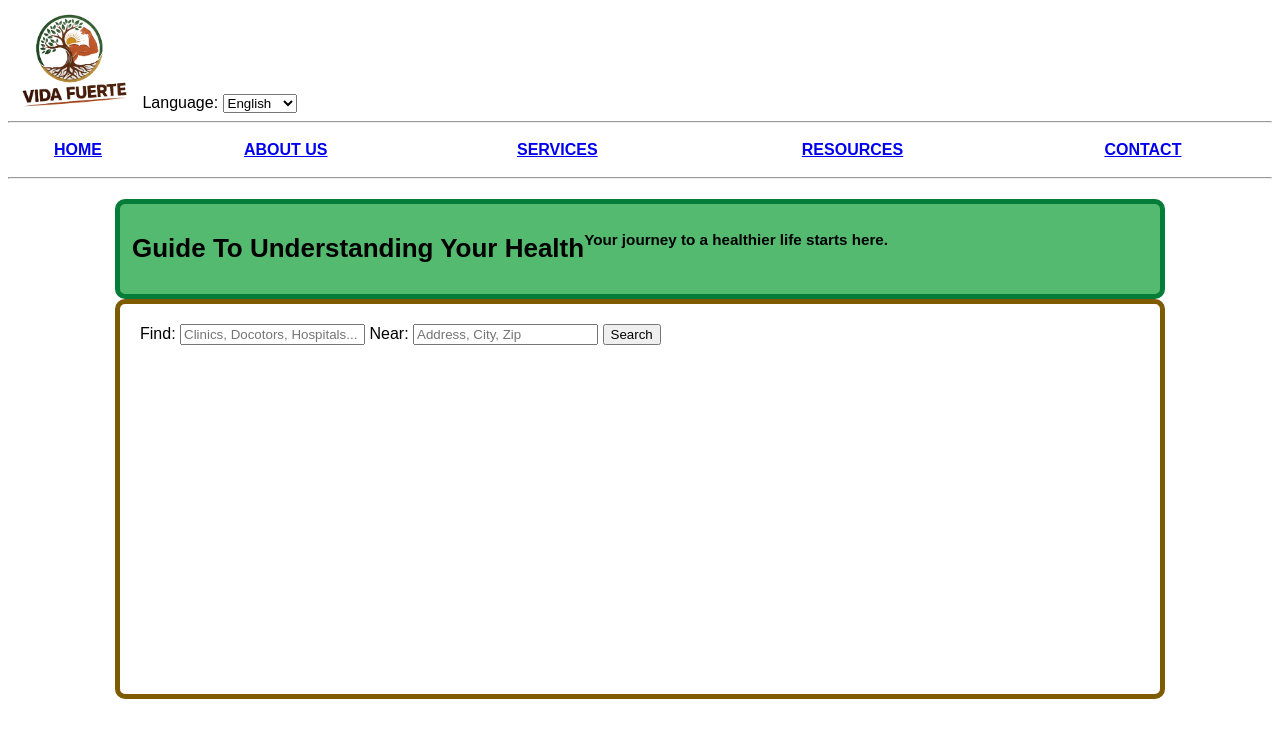
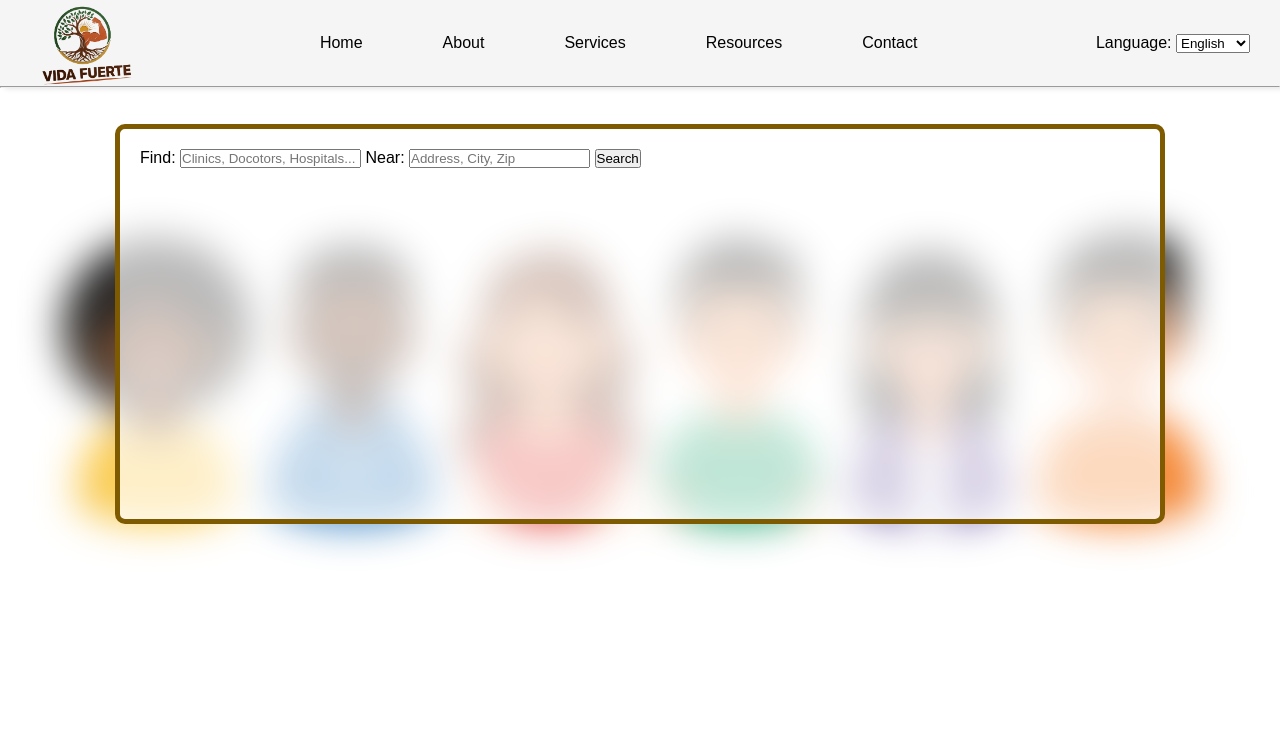
Before and after one commit to KarinaCux/Vida-Fuerte-, a plain HTML site: page frontPage.html in a window 1280 px wide. Drawn offline with Linux system fonts and the light colour scheme.

Commit message:
Navigation Bar updated

```diff
--- a/frontPage.html
+++ b/frontPage.html
@@ -7,8 +7,18 @@
         <link rel="stylesheet" href="style.css">
     </head>
     <body>
-        <img src="logo.png" alt="Vida Fuerte Logo" width="130" height="100">
-        <label id="language">Language: </label>
+        <nav class="nav-bar">
+            <img src="logo.png" alt="Vida Fuerte Logo" width="130" height="100" class="logo-img">
+
+            <ul class="nav-links">
+                <li><a href="frontPage.html">Home</a></li>
+                <li><a href="aboutUs.html">About</a></li>
+                <li><a href="services.html">Services</a></li>
+                <li><a href="resources.html">Resources</a></li>
+                <li><a href="contact.html">Contact</a></li>
+            </ul>
+
+            <label id="language">Language:
                 <select>
                     <option value="en">English</option>
                     <option value="es">Español</option>
@@ -19,34 +29,15 @@
                     <option value="hi">हिन्दी</option>
                     <option value="ru">Русский</option>
                 </select>
+            </label>
+        </nav>
+        <hr>
+       <!--
+        <h1>Guide To Understanding Your Health</h1>
+        <h4>Your journey to a healthier life starts here.</h4> -->
+        <br><br>
 
-        <hr>
-        <table align="center" width="100%" cellpadding="15">
-            <tr align="center">
-                <th width=120px>
-                    <a href="frontPage.html">Home</a>
-                </th>
-                <th>
-                    <a href="aboutUs.html">About Us</a>
-                </th>
-                <th>
-                    <a href="services.html">Services</a>
-                </th>
-                <th>
-                    <a href="resources.html">Resources</a>
-                </th>
-                <th>
-                    <a href="contact.html">Contact</a>
-                </th>
-            </tr>
-        </table>
-        <hr>
-        <div id="box1">
-            <h1>Guide To Understanding Your Health</h1>
-            <br><br>
-            <h3>Your journey to a healthier life starts here.</h3>
-        </div>
-        <form action="index.html" method="POST">
+        <form action="index.html" method="POST" class="search-form">
             <label for="providers">Find: </label>
             <input type="text" id="providers" placeholder="Clinics, Docotors, Hospitals..." required>
 
--- a/style.css
+++ b/style.css
@@ -1,6 +1,60 @@
+*{
+    margin:0;
+    padding: 0;
+}
 body{
-    background-color: white;
     font-family: Arial, Helvetica, sans-serif;
+    background-image: url("people.png");
+    background-repeat: no-repeat;
+    background-attachment: fixed;
+    background-position: center;
+    background-size: cover;
+    position: relative;
+    backdrop-filter: blur(20px);
+    position: absolute;
+
+    height: 100%;
+    width: 100%;
+}
+.nav-bar{
+    display: flex;
+    justify-content: space-between;
+    align-items: center;
+    height: 80px;
+    padding: 3px 30px;
+}
+nav{
+    background-color: whitesmoke;
+    box-shadow: 5px 3px 5px rgba(0, 0, 0, 0.1);
+}
+.nav-links{
+    list-style: none;
+    display: flex;
+    gap: 20px;
+
+}
+.nav-links{
+    text-decoration:wavy;
+    color:blueviolet;
+    padding: 3px 30px;
+}
+.logo-img{
+    justify-content: space-between;
+    align-items: center;
+    height: 85px;
+    width: auto;
+}
+nav a{
+    height: 50px;
+    padding: 0 30px;
+    text-decoration: none;
+    display: flex;
+    align-items: center;
+    color: black;
+}
+nav a:hover{
+    background-color:aliceblue;
+    padding: auto;
 }
 
 #box1{
@@ -29,9 +83,6 @@
     padding: 20px;
     box-sizing: border-box;
 }
-table, th, td {
-    border-collapse: collapse;
-    padding: 10px;
-    text-align: center;
-    text-transform: uppercase;
+.search-form{
+    margin: center;
 }
```
Also changed, not shown: aboutUs.html (+14 -23 lines), contact.html (+14 -23 lines), resources.html (+14 -23 lines), services.html (+14 -23 lines), people.png (added). Lines whose indentation alone changed are shown as unchanged.
